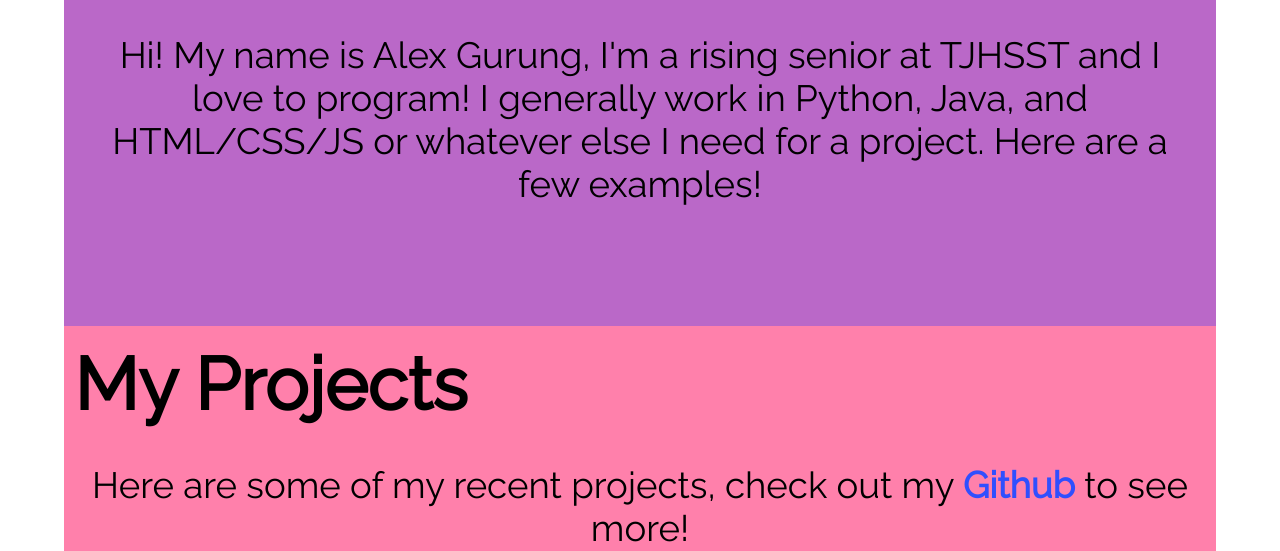
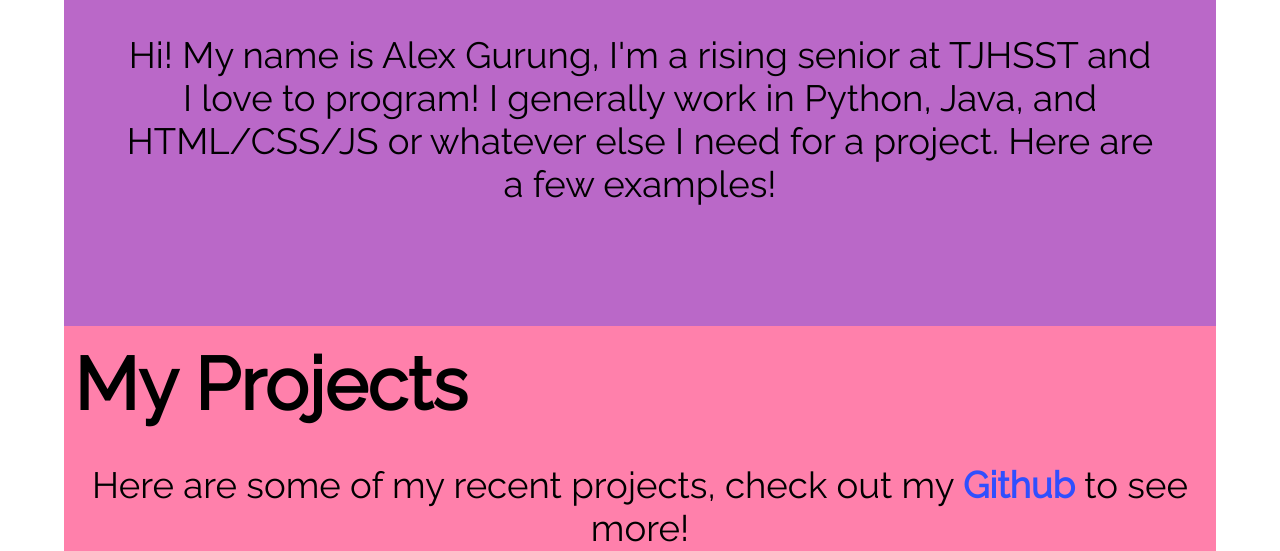
Before and after one commit to Alex-Gurung/websitemockup, a plain HTML site: page personal/index.html in a window 1280 px wide. Shown: the part 707-1258 px from the top of the page. Drawn offline with Linux system fonts and the light colour scheme.

Commit message:
removed cards div from about

```diff
--- a/personal/css/style.css
+++ b/personal/css/style.css
@@ -188,7 +188,7 @@ h2 span {
 }
 
 .about {
-    height: 400px;
+    height: 50vh;
     background-color: #BA68C8;
 }
 
@@ -198,21 +198,25 @@ h2 span {
     padding-left: 10px;
 }
 
-.about .cards {
+/*.about .cards {
     display: flex;
     flex-direction: row;
     justify-content: space-between;
     height: 80%;
     padding: 20px;
     padding-top: 10px;
-}
+}*/
 
 .about h1 {
     font-size: 3rem;
 }
 
 .about p {
+    padding-left: 5%;
+    padding-right: 5%;
     text-align: center;
+    height: 80%;
+
 }
 
 .cards .card {
@@ -388,7 +392,6 @@ a.ship:hover {
 a.codet:hover {
     color: #00E676;
 }
-
 @media only screen and (max-device-width: 480px) {
     .content {
         width: 100%;
--- a/personal/index.html
+++ b/personal/index.html
@@ -39,10 +39,10 @@
         </div>
         <div class="about" id="about">
             <h1>About Me!</h1>
-            <div class="cards">
+            <!--<div class="cards">-->
                 <p>Hi! My name is Alex Gurung, I'm a rising senior at TJHSST and I love to program! I generally work in Python,
                     Java, and HTML/CSS/JS or whatever else I need for a project. Here are a few examples!</p>
-            </div>
+            <!--</div>-->
         </div>
         <div class="projects" id="projects">
             <div class="header">
```
